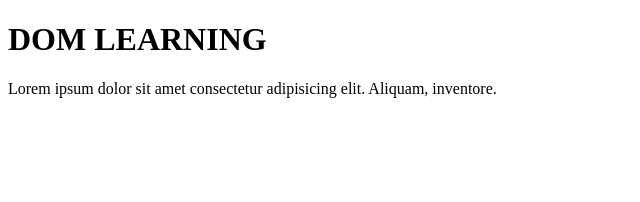
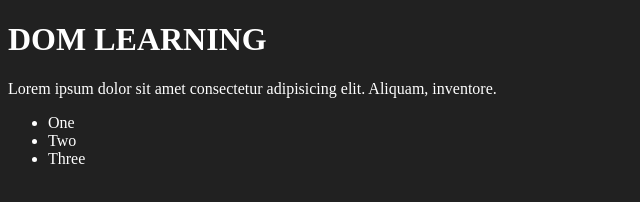
Before and after one commit to shahzaibkhan-4630/Javascript-Series, a plain HTML site: page 06_dom/one.html in a window 1280 px wide. Shown: the whole page, without its empty margins (0-640 px from the left). Drawn offline with Linux system fonts and the light colour scheme.

Commit message:
DOM Discussion

```diff
--- a/06_dom/one.html
+++ b/06_dom/one.html
@@ -1,14 +1,63 @@
 <!DOCTYPE html>
 <html lang="en">
-<head>
-    <meta charset="UTF-8">
-    <meta name="viewport" content="width=device-width, initial-scale=1.0">
+  <head>
+    <meta charset="UTF-8" />
+    <meta name="viewport" content="width=device-width, initial-scale=1.0" />
     <title>DOM</title>
-</head>
-<body>
-    <div class="bg-black">
-        <h1 class="heading">DOM LEARNING</h1>
-        <p>Lorem ipsum dolor sit amet consectetur adipisicing elit. Aliquam, inventore.</p>
+    <style>
+      .bg-black {
+        background-color: #212121;
+        color: white;
+      }
+    </style>
+  </head>
+  <body class="bg-black">
+    <div>
+      <h1 id="title" class="heading">DOM LEARNING</h1>
+      <p>
+        Lorem ipsum dolor sit amet consectetur adipisicing elit. Aliquam,
+        inventore.
+      </p>
+      <ul>
+        <li>One</li>
+        <li>Two</li>
+        <li>Three</li>
+      </ul>
     </div>
-</body>
+    <script>
+      //   let heading = document.getElementById("title").textContent
+      //   let heading = document.getElementById("title").innerHTML
+      //   let heading = document.getElementById("title").innerText
+      // Difference between innerContent and innerText
+      // inner text only shows that is visible
+      // inner content shows that complete content that is not visible due to some css properties
+      // innerHTML gives the complete HTML value if we add span inside it also give that as it is.
+      // inner text and content dont support tags
+      // innerHTML support tags
+      //   let heading = (document.getElementById("title").style.backgroundColor =
+      //     "green");
+      //   heading = document.getElementById("title").style.padding = "15px";
+      //   heading = document.getElementById("title").style.borderRadius = "15px";
+      // let heading = document.getElementById("title").id
+      // let heading = document.getElementById("title").className
+      // let heading = document.getElementById("title").getAttribute('id')
+      // let heading = document.getElementById("title").getAttribute('class')
+      // let heading = document.getElementById("title").setAttribute('class','test heading')
+      //   console.log(heading);
+      //   let heading = document.getElementsByClassName('heading')
+      //   console.log(heading);
+      //   let heading = document.querySelector('h1') // only give first h1 on the page
+      //   let heading = document.querySelectorAll('h1') // give all the h1 on the page;
+      // document.querySelector('input[type="password"]')
+      //   let listItems = document.querySelector("ul");
+      //   console.log(listItems.querySelector("li"));
+    //   let newListItems = document.querySelectorAll("li");
+      //   const tempLiList = newListItems.forEach((listItem) => {
+      //     console.log(listItem);
+      //   });
+    //   newListItems[0].style.color = "green";
+
+      //   console.log(newListItems);
+    </script>
+  </body>
 </html>
```
